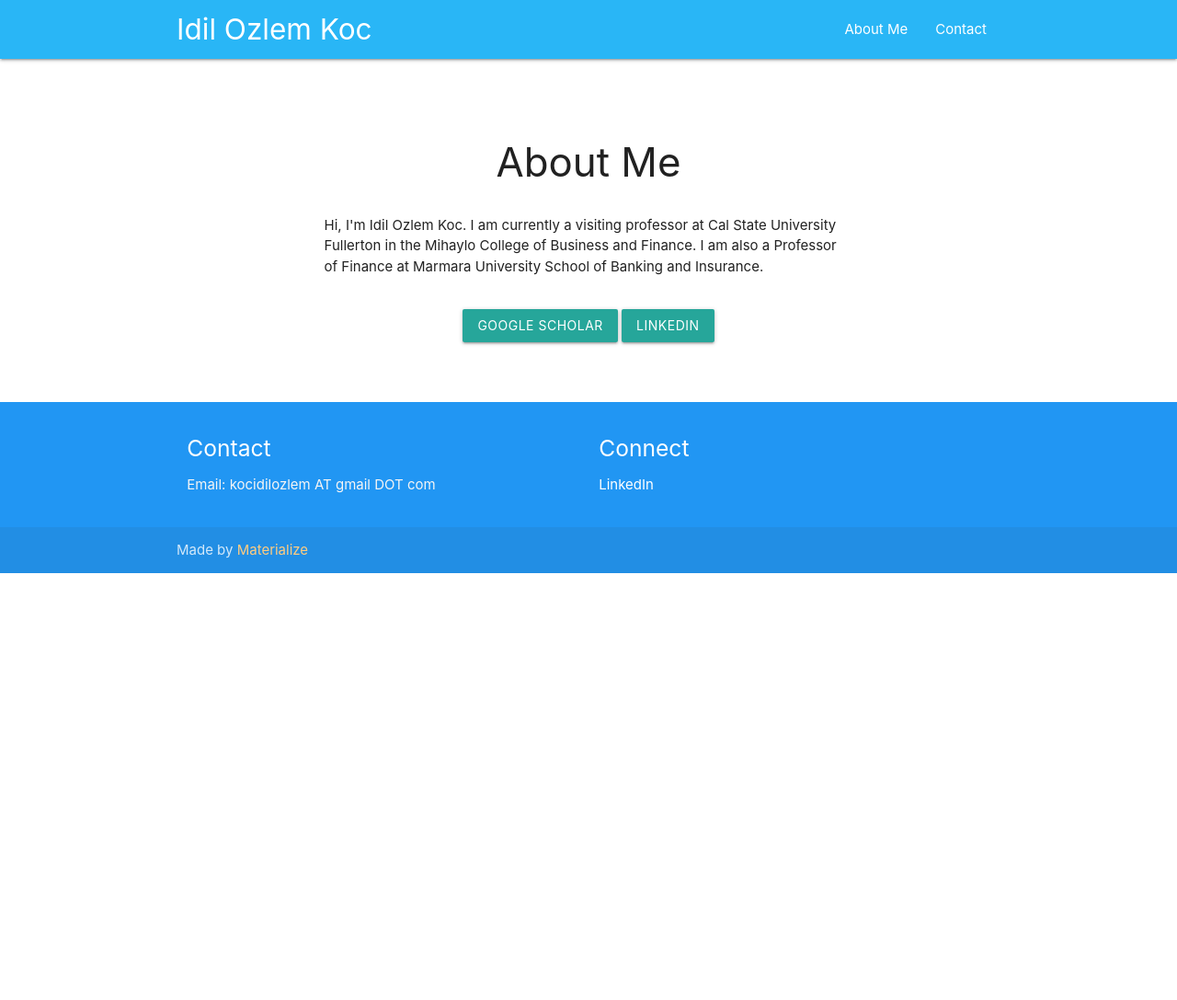
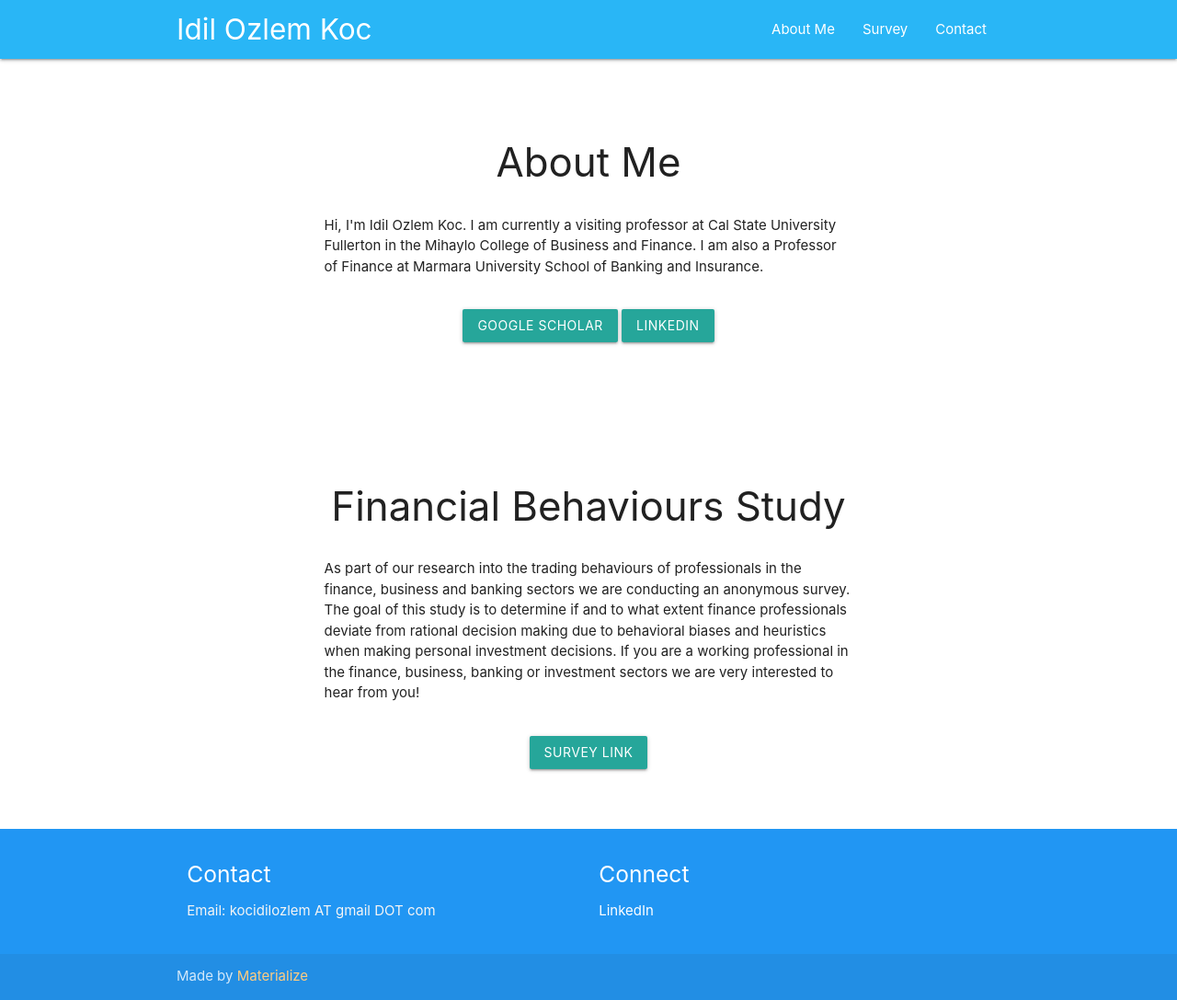
Before and after one commit to cemkoc/iokoc, a plain HTML site: page index.html in a window 1280 px wide. Shown: the whole page at 92% size. Before the commit the page ends 800 px from the top, so only its background shows below. Drawn offline with nearby package versions, Linux system fonts and the light colour scheme.

Commit message:
added survey link

```diff
--- a/index.html
+++ b/index.html
@@ -15,13 +15,13 @@
     <div class="nav-wrapper container"><a id="logo-container" href="#" class="brand-logo">Idil Ozlem Koc</a>
       <ul class="right hide-on-med-and-down">
         <li><a href="#about">About Me</a></li>
-        <!-- <li><a href="#publications">Publications</a></li> -->
+        <li><a href="#survey">Survey</a></li>
         <li><a href="#contact">Contact</a></li>
       </ul>
 
       <ul id="nav-mobile" class="sidenav">
         <li><a href="#about">About Me</a></li>
-        <!-- <li><a href="#publications">Publications</a></li> -->
+        <li><a href="#survey">Survey</a></li>
         <li><a href="#contact">Contact</a></li>
       </ul>
       <a href="#" data-target="nav-mobile" class="sidenav-trigger"><i class="material-icons">menu</i></a>
@@ -35,7 +35,7 @@
         <p class="col s8 offset-s2 caption">
             Hi, I'm Idil Ozlem Koc. I am currently a visiting professor at Cal State University Fullerton in the
             Mihaylo College of Business and Finance. I am also a Professor of Finance at Marmara University School of Banking and Insurance.
-          </p>
+        </p>
       </div>
       <div class="row center">
         <a href="https://scholar.google.com/citations?user=NtBr9foAAAAJ&hl" target="_blank" id="download-button" class="waves-effect waves-light btn">Google Scholar</a>
@@ -47,6 +47,26 @@
       <!-- <div class="row center">
         <a href="http://materializecss.com/getting-started.html" id="download-button" class="btn-large waves-effect waves-light orange">Get Started</a>
       </div> -->
+      <br><br>
+
+    </div>
+  </div>
+
+  <div class="section no-pad-bot" id="survey">
+    <div class="container">
+      <br><br>
+      <h3 class="header center">Financial Behaviours Study</h3>
+      <div class="row">
+        <p class="col s8 offset-s2 caption">
+            As part of our research into the trading behaviours of professionals in the finance, business and banking sectors we are conducting an anonymous survey.
+            The goal of this study is to determine if and to what extent finance professionals deviate from rational decision making due to behavioral biases
+            and heuristics when making personal investment decisions. If you are a working professional in the finance, business, banking or investment sectors
+            we are very interested to hear from you!
+          </p>
+      </div>
+      <div class="row center">
+        <a href="http://fullerton.qualtrics.com/jfe/form/SV_79eqwWbnGmFzbIV" target="_blank" id="download-button" class="waves-effect waves-light btn">Survey Link</a>
+      </div>
       <br><br>
 
     </div>
```
